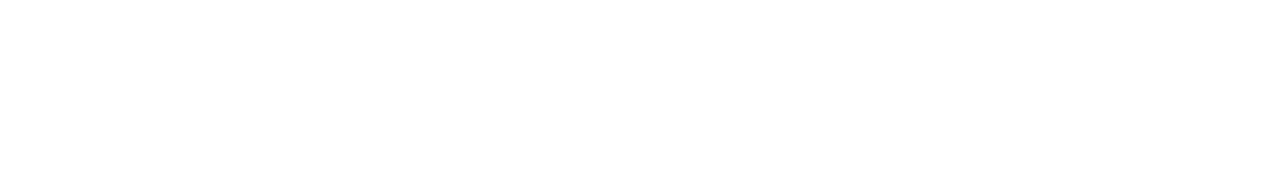
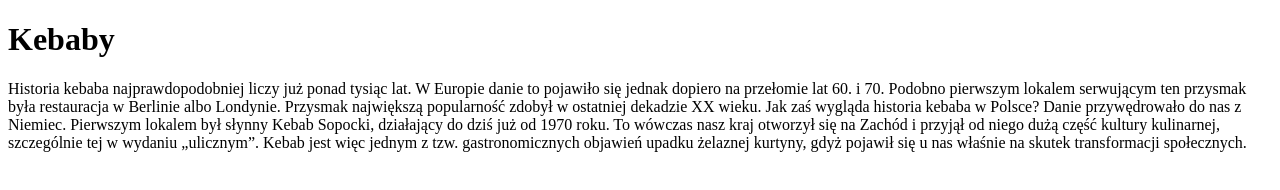
Before and after one commit to 1i-2022-Kacper-24/Kebeb_Majkel-Skuli, a plain HTML site: page index.html in a window 1280 px wide. Drawn offline with Linux system fonts and the light colour scheme.

Commit message:
Add files via upload
pierwsza zmiana index.html

```diff
--- a/index.html
+++ b/index.html
@@ -0,0 +1,28 @@
+<!DOCTYPE html>
+<html lang="en">
+<head>
+    <meta charset="UTF-8">
+    <meta http-equiv="X-UA-Compatible" content="IE=edge">
+    <meta name="viewport" content="width=device-width, initial-scale=1.0">
+    <title>Document</title>
+    <link rel="stylesheet" href="style.css">
+</head>
+<body>
+    <div class="container">
+        <header>
+            <h1>Kebaby</h1>
+            <div class="historyOfKebab">
+                <p class="historyOfKebab" id="story">Historia kebaba najprawdopodobniej liczy już ponad tysiąc lat. W Europie danie to pojawiło się jednak dopiero na przełomie lat 60. i 70. Podobno pierwszym lokalem serwującym ten przysmak była restauracja w Berlinie albo Londynie. Przysmak największą popularność zdobył w ostatniej dekadzie XX wieku.
+                    Jak zaś wygląda historia kebaba w Polsce? Danie przywędrowało do nas z Niemiec. Pierwszym lokalem był słynny Kebab Sopocki, działający do dziś już od 1970 roku. To wówczas nasz kraj otworzył się na Zachód i przyjął od niego dużą część kultury kulinarnej, szczególnie tej w wydaniu „ulicznym”. Kebab jest więc jednym z tzw. gastronomicznych objawień upadku żelaznej kurtyny, gdyż pojawił się u nas właśnie na skutek transformacji społecznych. </p>
+
+            </div>
+        </header>
+        <main>
+
+        </main>
+        <footer>
+
+        </footer>
+    </div>
+</body>
+</html>
```
Also changed, not shown: podstrona.html (+3 -2 lines).
